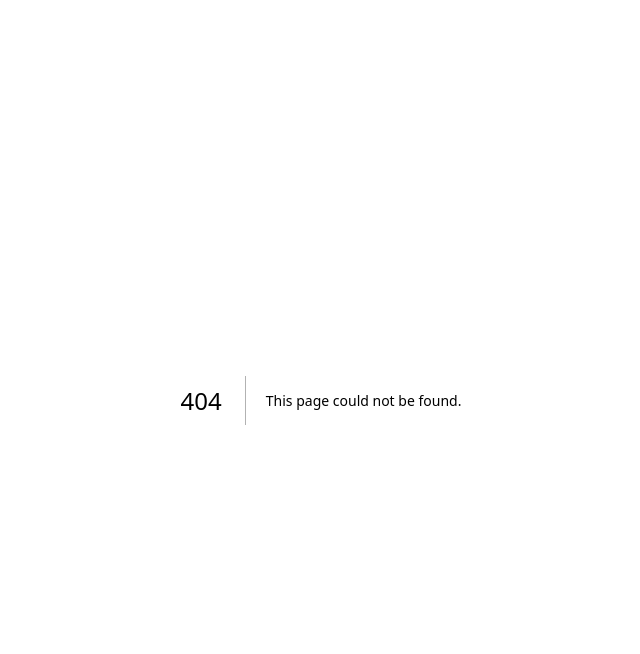
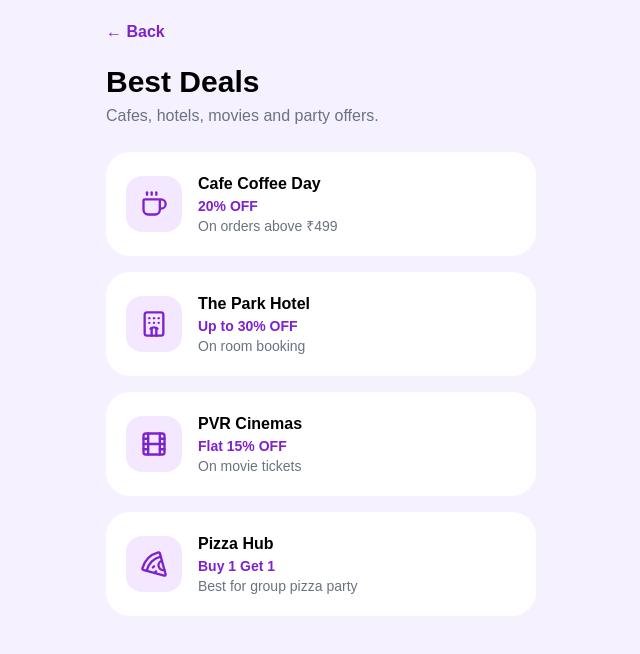
Before and after one commit to pankajverma001/planz, a Next.js app: page /deals in a window 1280 px wide. Before the commit this address had no page. Shown: the top 654 px of the page, without its empty margins (319-959 px from the left). Built offline with nearby package versions, Linux system fonts and the light colour scheme.

Commit message:
added deals page

```diff
--- /dev/null
+++ b/app/deals/page.tsx
@@ -0,0 +1,70 @@
+import { Coffee, Hotel, Film, Pizza } from "lucide-react";
+
+export default function Deals() {
+  const deals = [
+    {
+      name: "Cafe Coffee Day",
+      offer: "20% OFF",
+      detail: "On orders above ₹499",
+      icon: Coffee,
+    },
+    {
+      name: "The Park Hotel",
+      offer: "Up to 30% OFF",
+      detail: "On room booking",
+      icon: Hotel,
+    },
+    {
+      name: "PVR Cinemas",
+      offer: "Flat 15% OFF",
+      detail: "On movie tickets",
+      icon: Film,
+    },
+    {
+      name: "Pizza Hub",
+      offer: "Buy 1 Get 1",
+      detail: "Best for group pizza party",
+      icon: Pizza,
+    },
+  ];
+
+  return (
+    <main className="min-h-screen bg-[#F5F1FF] p-5">
+      <div className="max-w-[430px] mx-auto">
+        <a href="/" className="text-purple-700 font-bold">
+          ← Back
+        </a>
+
+        <h1 className="text-3xl font-bold mt-5">Best Deals</h1>
+        <p className="text-gray-500 mt-1">
+          Cafes, hotels, movies and party offers.
+        </p>
+
+        <div className="mt-6 space-y-4">
+          {deals.map((deal) => {
+            const Icon = deal.icon;
+
+            return (
+              <div
+                key={deal.name}
+                className="bg-white rounded-3xl p-5 flex items-center gap-4"
+              >
+                <div className="w-14 h-14 rounded-2xl bg-purple-100 text-purple-700 flex items-center justify-center">
+                  <Icon size={28} />
+                </div>
+
+                <div className="flex-1">
+                  <h2 className="font-bold">{deal.name}</h2>
+                  <p className="text-purple-700 font-bold text-sm">
+                    {deal.offer}
+                  </p>
+                  <p className="text-gray-500 text-sm">{deal.detail}</p>
+                </div>
+              </div>
+            );
+          })}
+        </div>
+      </div>
+    </main>
+  );
+}
```
